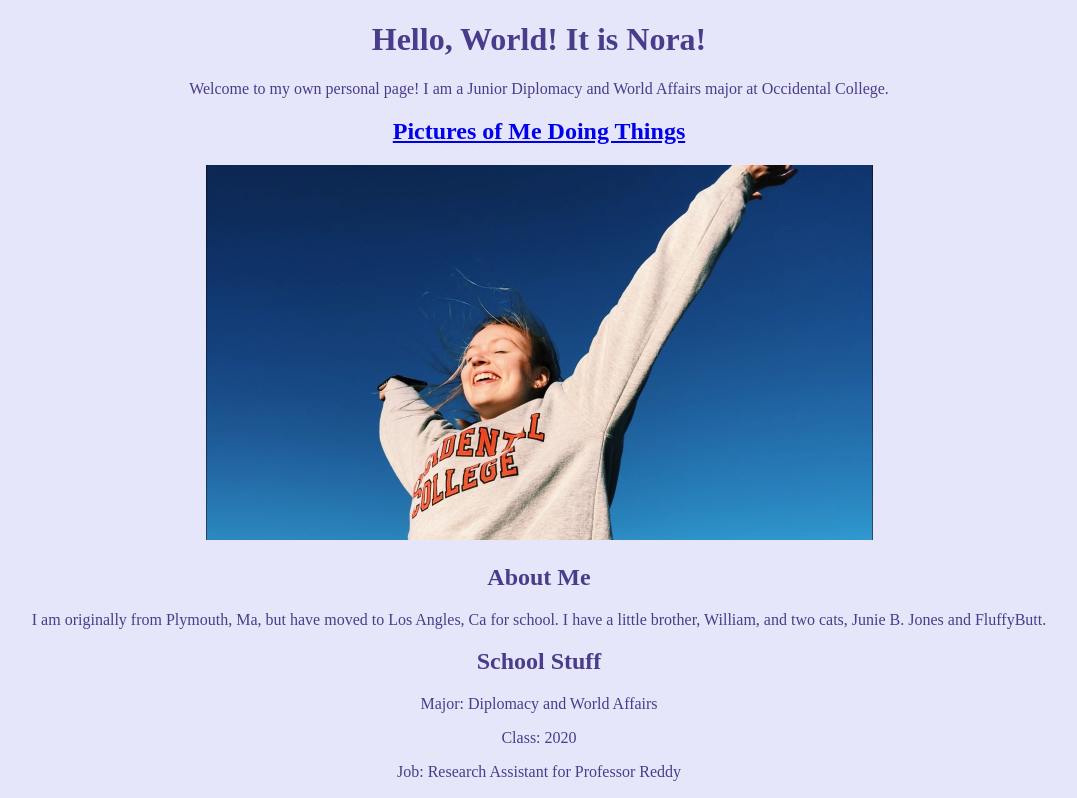
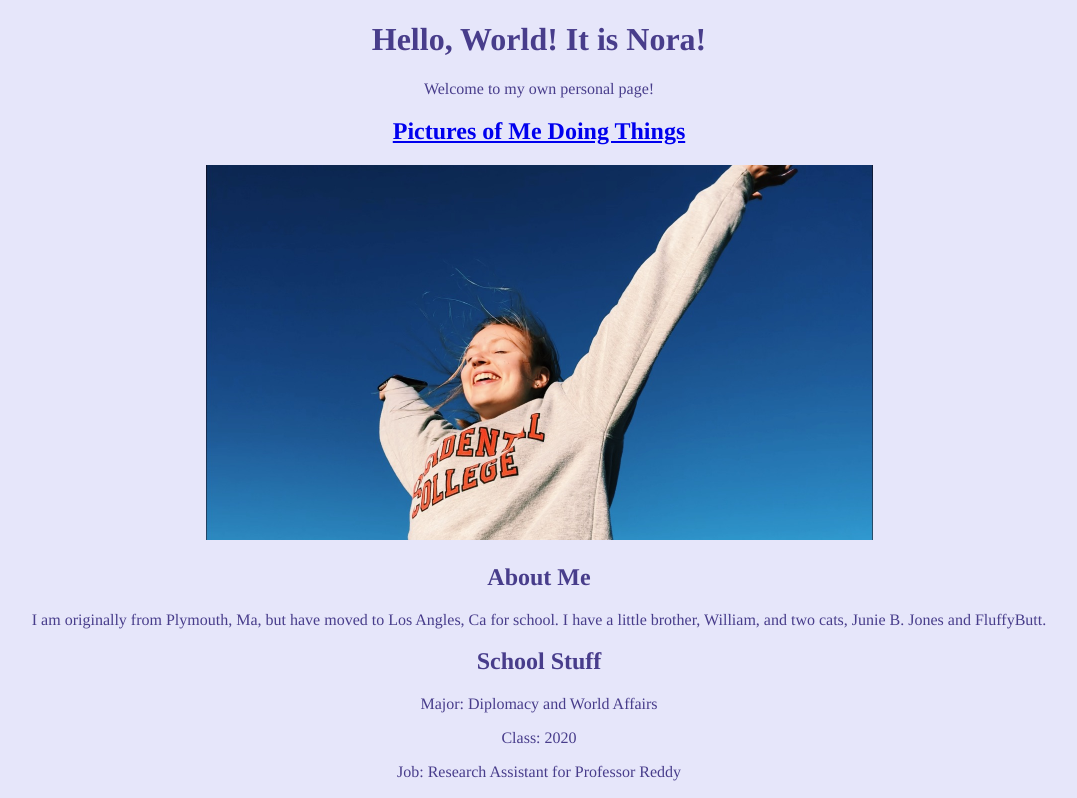
Before and after one commit to nhealy1998/nhealy1998.github.io, a plain HTML site: page index.html in a window 1280 px wide. Shown: the top 798 px of the page, without its empty margins (101-1178 px from the left). Drawn offline with Linux system fonts and the light colour scheme.

Commit message:
edited code

```diff
--- a/index.html
+++ b/index.html
@@ -8,14 +8,21 @@
 <head>
 <style>
 body {background-color: lavender;}
-h1   {color: darkslateblue;}
-h2   {color: darkslateblue;}
-p    {color: darkslateblue;}
+h1
+    {color: darkslateblue;
+    font-family: Times;}
+h2
+    {color: darkslateblue;
+    font-family: Times;}
+p
+    {color: darkslateblue;
+     font-family: Times;}
+
 </style>
 </head>
 <center>
     <h1 id="site-title"> Hello, World! It is Nora!</h1>
-    <p>Welcome to my own personal page! I am a Junior Diplomacy and World Affairs major at Occidental College.</p>
+    <p>Welcome to my own personal page!</p>
     <h2> <a href = "https://nhealy1998.github.io/pictures.html"> Pictures of Me Doing Things</a> </h2>
 <img src="IMG_7747.jpg" alt="This is me one very early morning at Joshua Tree National Forest" width="667" height="375">
 <h2>About Me</h2>
```
